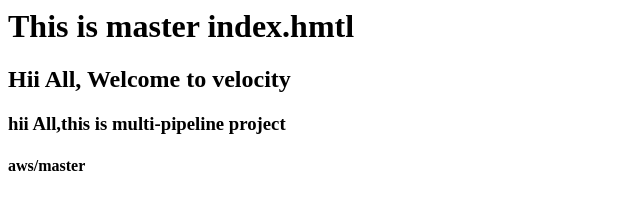
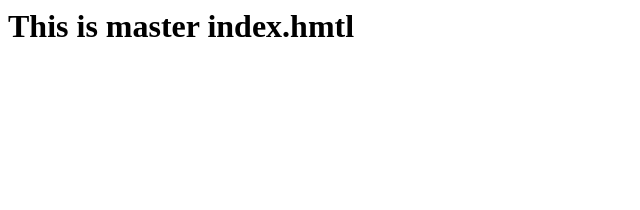
Before and after one commit to anilbichkule/Vel-Assignment, a plain HTML site: page index.html in a window 1280 px wide. Shown: the whole page, without its empty margins (0-640 px from the left). Drawn offline with Linux system fonts and the light colour scheme.

Commit message:
Update index.html
main

```diff
--- a/index.html
+++ b/index.html
@@ -1,4 +1 @@
 <h1>This is master  index.hmtl</h1>
-<h2>Hii All, Welcome to velocity</h2>
-<h3>hii All,this is multi-pipeline project</h3>
-<h4>aws/master</h4>
```
